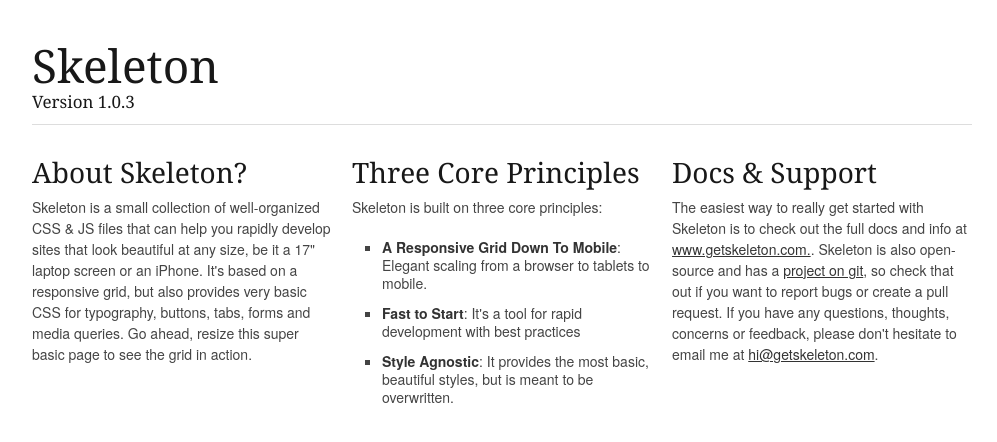
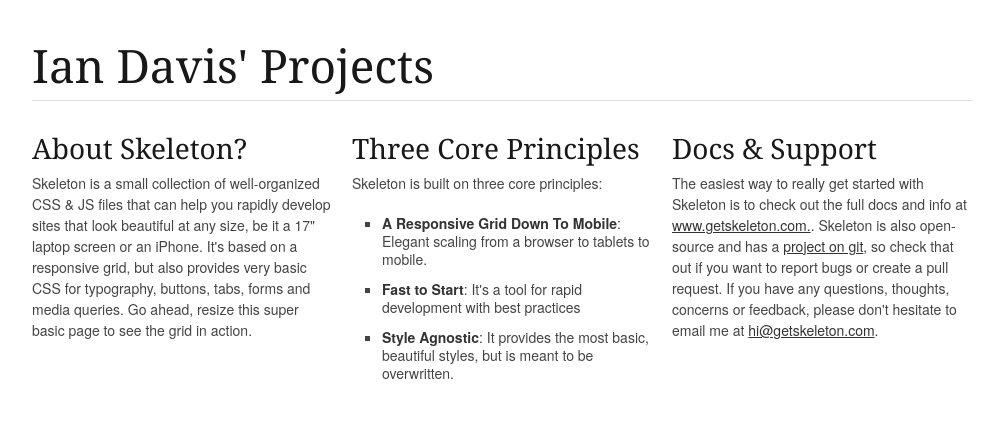
Before and after one commit to iand/iand.github.com, a plain HTML site: page index.html in a window 1280 px wide. Shown: the whole page, without its empty margins (138-1135 px from the left). Drawn offline with nearby package versions, Linux system fonts and the light colour scheme.

Commit message:
Updated content

```diff
--- a/index.html
+++ b/index.html
@@ -8,7 +8,7 @@
 	<!-- Basic Page Needs
   ================================================== -->
 	<meta charset="utf-8" />
-	<title>Your Page Title Here :)</title>
+	<title>iand.github.com</title>
 	<meta name="description" content="">
 	<meta name="author" content="">
 	<!--[if lt IE 9]>
@@ -46,8 +46,7 @@
 
 	<div class="container">
 		<div class="sixteen columns">
-			<h1 class="remove-bottom" style="margin-top: 40px">Skeleton</h1>
-			<h5>Version 1.0.3</h5>
+			<h1 class="remove-bottom" style="margin-top: 40px">Ian Davis' Projects</h1>
 			<hr />
 		</div>
 		<div class="one-third column">
```
